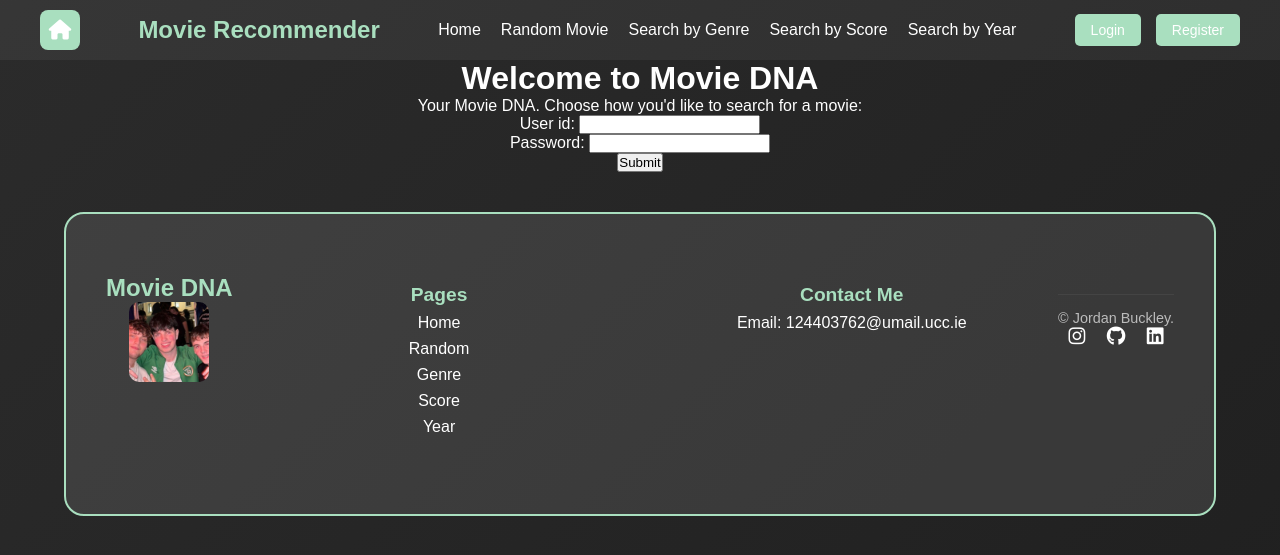
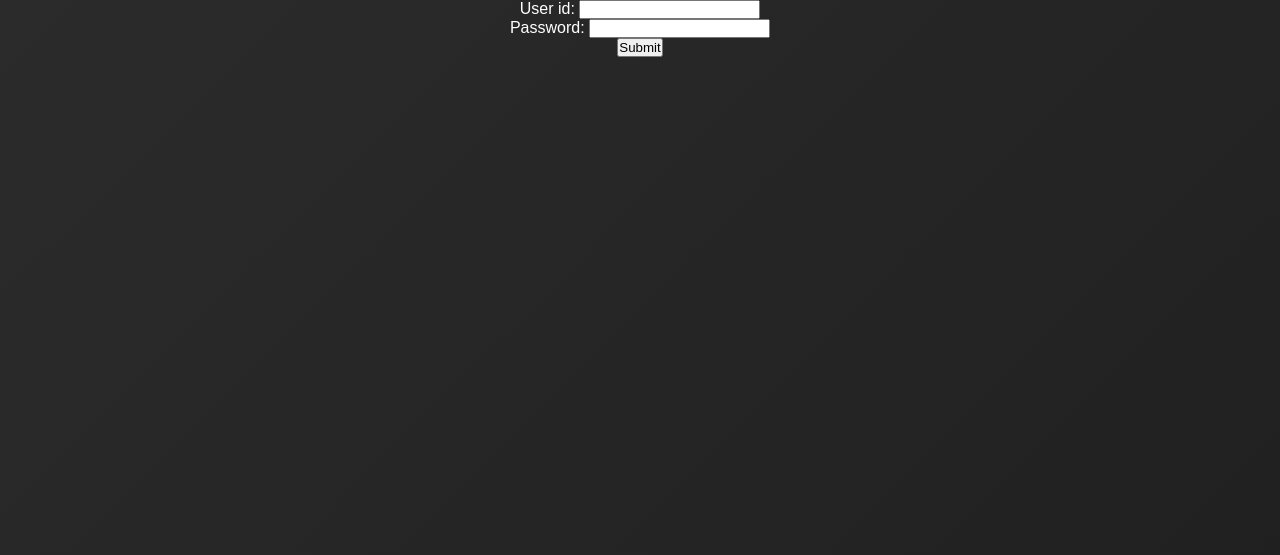
Before and after one commit to JordanBuckleyGit/CA, a Flask app: page /login in a window 1280 px wide. Shown: the top 555 px of the page. Run offline with Flask 3, Linux system fonts and the light colour scheme.

Commit message:
more changes

```diff
--- a/app.py
+++ b/app.py
@@ -26,10 +26,12 @@ def login_required(view):
     return wrapped_view
 
 @app.route("/")
+@login_required
 def index():
     return render_template("base.html")
 
 @app.route("/random", methods=["GET", "POST"])
+@login_required
 def random_movie():
     db = get_db()
     movie = db.execute("SELECT * FROM movies ORDER BY RANDOM() LIMIT 1").fetchone()
@@ -56,6 +58,7 @@ def random_movie():
 
 
 @app.route("/recommendations", methods=["GET", "POST"])
+@login_required
 def recommendations():
     form = MovieForm()
     movies = None
@@ -67,6 +70,7 @@ def recommendations():
                             movies=movies)
 
 @app.route("/genre", methods=["GET", "POST"])
+@login_required
 def genre_search():
     form = MovieForm()
     movies = None
@@ -78,6 +82,7 @@ def genre_search():
                             movies=movies)
 
 @app.route("/score", methods=["GET", "POST"])
+@login_required
 def score_search():
     form = ScoreForm()
     movies = None
@@ -90,6 +95,7 @@ def score_search():
                             movies=movies)
 
 @app.route("/year", methods=["GET", "POST"])
+@login_required
 def year_search():
     form = YearForm()
     movies = None
@@ -99,6 +105,27 @@ def year_search():
         movies = db.execute("SELECT * FROM movies WHERE year = ?", (year,)).fetchall()
     return render_template("year.html", form=form,
                             movies=movies)
+
+@app.route("/movie/<int:movie_id>", methods=["GET", "POST"])
+@login_required
+def movie_details(movie_id):
+    db = get_db()
+    form = ReviewForm()
+
+    if form.validate_on_submit():
+        review_text = form.review_text.data
+        rating = form.rating.data
+        user = "Anonymous"
+        db.execute("INSERT INTO reviews (movie_id, user, review_text, rating) VALUES (?, ?, ?, ?)",
+                   (movie_id, user, review_text, rating))
+        db.commit()
+
+    movie = db.execute("SELECT * FROM movies WHERE movie_id = ?", (movie_id,)).fetchone()
+    reviews = db.execute("SELECT * FROM reviews WHERE movie_id = ?", (movie_id,)).fetchall()
+
+    return render_template("reviews.html", movie=movie,
+                           reviews=reviews,
+                           form=form)
 
 @app.route("/registration", methods=["GET", "POST"])
 def registration():
@@ -117,26 +144,6 @@ def registration():
             db.commit()
             return redirect(url_for("login"))
     return render_template("register.html", form=form)
-
-@app.route("/movie/<int:movie_id>", methods=["GET", "POST"])
-def movie_details(movie_id):
-    db = get_db()
-    form = ReviewForm()
-
-    if form.validate_on_submit():
-        review_text = form.review_text.data
-        rating = form.rating.data
-        user = "Anonymous"
-        db.execute("INSERT INTO reviews (movie_id, user, review_text, rating) VALUES (?, ?, ?, ?)",
-                   (movie_id, user, review_text, rating))
-        db.commit()
-
-    movie = db.execute("SELECT * FROM movies WHERE movie_id = ?", (movie_id,)).fetchone()
-    reviews = db.execute("SELECT * FROM reviews WHERE movie_id = ?", (movie_id,)).fetchall()
-
-    return render_template("reviews.html", movie=movie,
-                           reviews=reviews,
-                           form=form)
 
 @app.route("/login", methods=["GET","POST"])
 def login():
@@ -164,6 +171,7 @@ def login():
     return render_template("login.html", form=form)
 
 @app.route("/logout")
+@login_required
 def logout():
     session.clear()
     session.modified = True
--- /dev/null
+++ b/static/registration.css
@@ -0,0 +1,11 @@
+.welcome-container {
+    display: none;
+}
+
+nav {
+    display: none;
+}
+
+footer {
+    display: none;
+}
--- a/static/styles.css
+++ b/static/styles.css
@@ -18,7 +18,7 @@ body {
     flex-direction: column;
 }
 
-/* Background Animation */
+
 @keyframes movingBackground {
     0% { background-position: 0% 50%; }
     50% { background-position: 100% 50%; }
@@ -117,7 +117,7 @@ nav {
     background: #cc3700;
 }
 
-/* Hero Section with DNA-Shaped Boxes */
+
 #hero {
     flex: 1;
     display: flex;
--- a/templates/base.html
+++ b/templates/base.html
@@ -8,6 +8,7 @@
     <link rel="stylesheet" href="{{ url_for('static', filename='styles.css') }}">
     <link rel="stylesheet" href="https://cdnjs.cloudflare.com/ajax/libs/font-awesome/6.0.0/css/all.min.css">
     <script src="{{ url_for('static', filename='script.js') }}" defer></script>
+    {% block styles %} {% endblock %}
 </head>
 
 <body>
--- a/templates/login.html
+++ b/templates/login.html
@@ -1,5 +1,7 @@
 {% extends "base.html" %}
-
+{% block styles %}
+<link rel="stylesheet" href="{{ url_for('static', filename='registration.css') }}">
+{% endblock %}
 {% block main_content %}
 
     <form action="" method="post" novalidate>
```
Also changed, not shown: templates/index.html (added), 2 other files.
